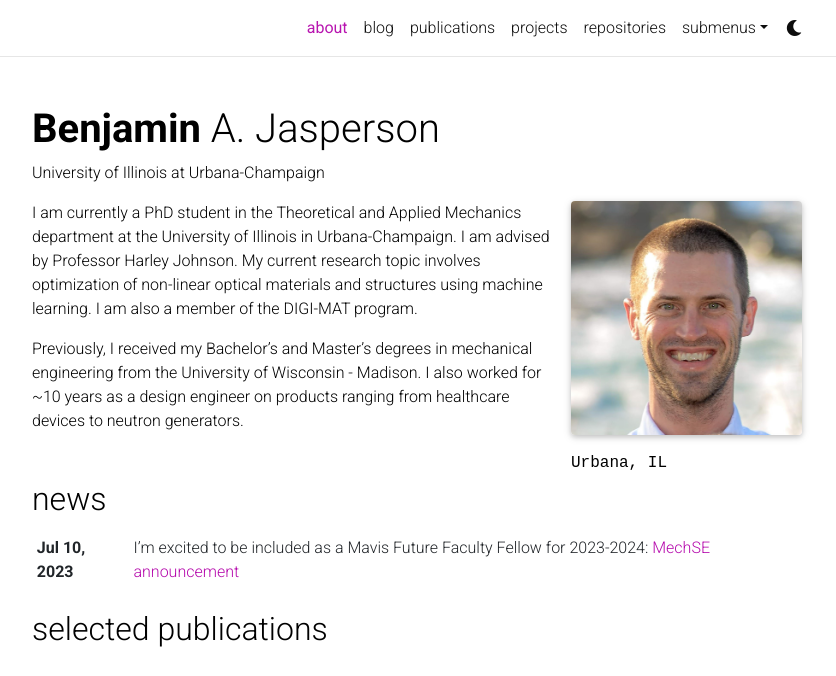
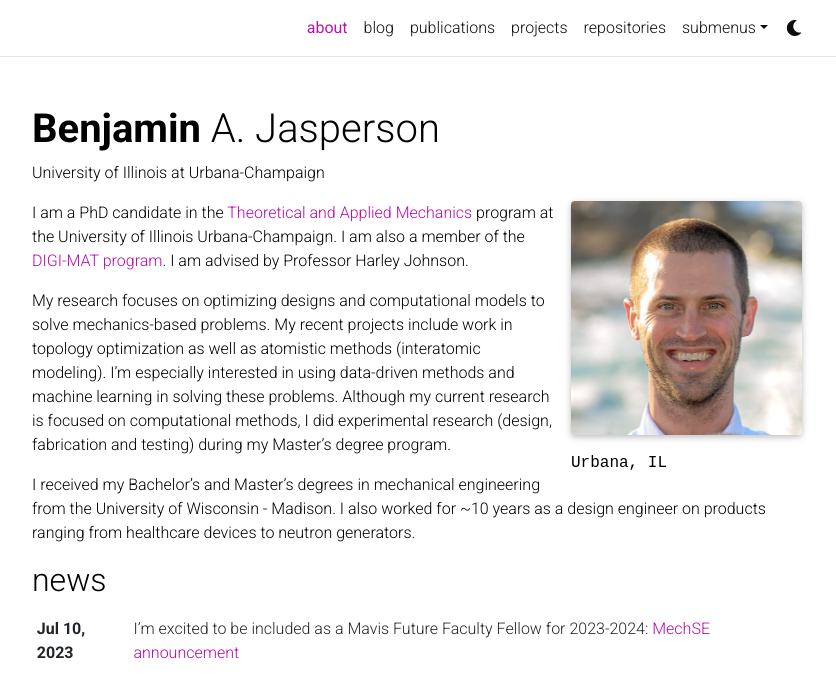
Before and after one commit to bjasperson/bjasperson.github.io, a Jekyll site: the page built from _pages/about.md, in a window 1280 px wide and 1046 px high, cut to the strip 0-676 px from the top of the window. Shown: the whole strip, without its empty margins (223-1059 px from the left). Built offline with Jekyll 4.4.1, drawn with Linux system fonts in a browser that asks for light colours; full-size pictures stand in for the smaller copies a plugin makes; comment, search, counter and statistics services are not loaded; a style sheet for code colours, icons or effects is not loaded.

Commit message:
updated about

```diff
--- a/_pages/about.md
+++ b/_pages/about.md
@@ -17,6 +17,14 @@
 social: True  # includes social icons at the bottom of the page
 ---
 
-I am currently a PhD student in the Theoretical and Applied Mechanics department at the University of Illinois in Urbana-Champaign.  I am advised by Professor Harley Johnson. My current research topic involves optimization of non-linear optical materials and structures using machine learning. I am also a member of the DIGI-MAT program.
+I am a PhD candidate in the [Theoretical and Applied Mechanics](https://mechse.illinois.edu/graduate/graduate-degree-programs/phd-programs/phd-theoretical-and-applied-mechanics) program at the University of Illinois Urbana-Champaign.
+I am also a member of the [DIGI-MAT program](https://digi-mat.ncsa.illinois.edu/).
+I am advised by Professor Harley Johnson.
 
-Previously, I received my Bachelor's and Master's degrees in mechanical engineering from the University of Wisconsin - Madison. I also worked for ~10 years as a design engineer on products ranging from healthcare devices to neutron generators.
+My research focuses on optimizing designs and computational models to solve mechanics-based problems.
+My recent projects include work in topology optimization as well as atomistic methods (interatomic modeling).
+I'm especially interested in using data-driven methods and machine learning in solving these problems.
+Although my current research is focused on computational methods, I did experimental research (design, fabrication and testing) during my Master's degree program.
+
+I received my Bachelor's and Master's degrees in mechanical engineering from the University of Wisconsin - Madison.
+I also worked for ~10 years as a design engineer on products ranging from healthcare devices to neutron generators.
```
